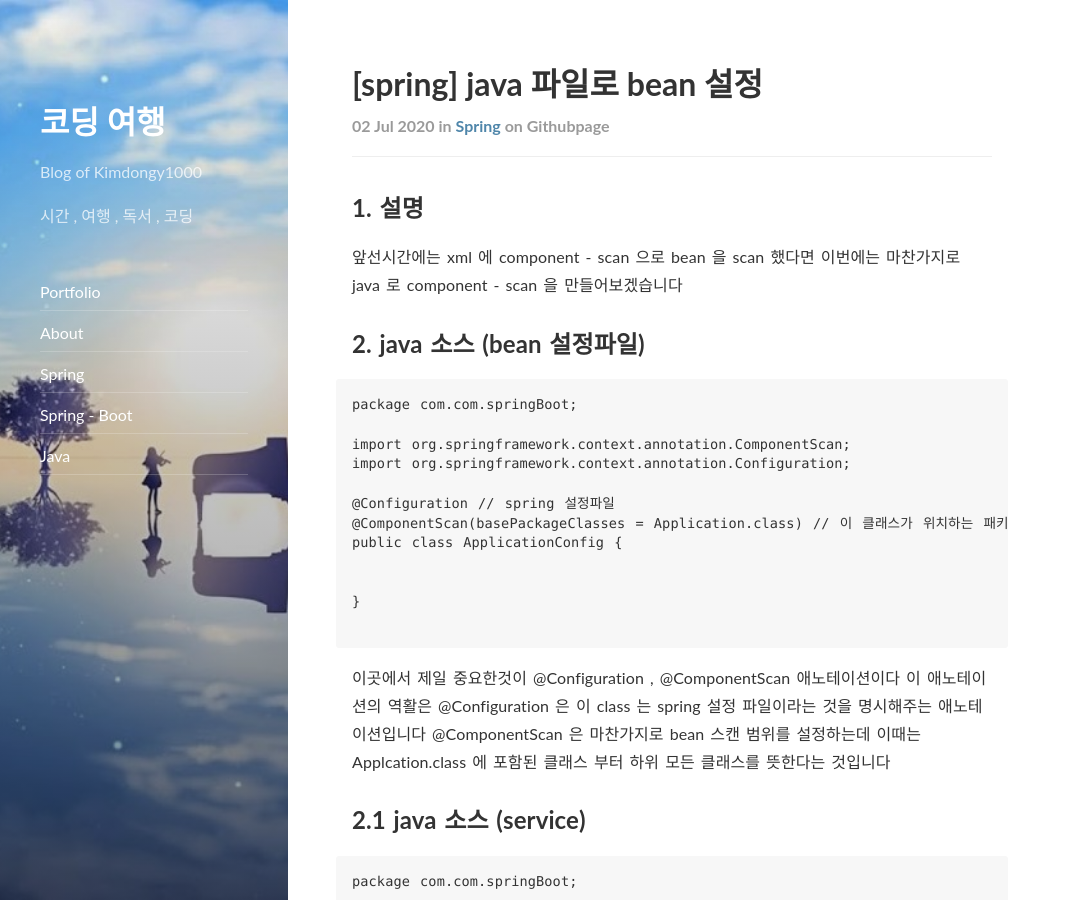
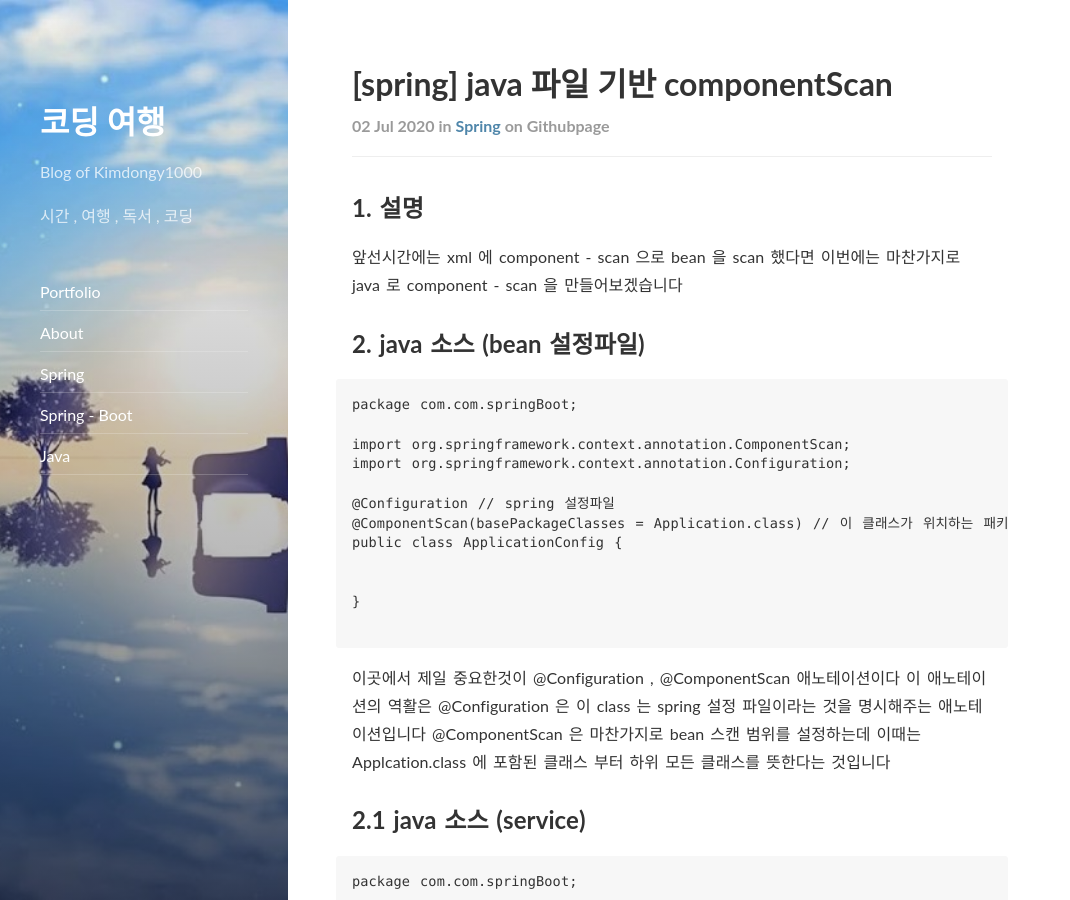
Before and after one commit to SH-Yeon93/SH-Yeon93.github.io, a Jekyll site: the page built from _posts/spring/2020-07-02-making-spring04.md, in a window 1280 px wide and 900 px high. Shown: the whole window, without its empty margins (0-1070 px from the left). Built offline with Jekyll 4.4.1, drawn with Linux system fonts in a browser that asks for light colours; nearby versions of some CDN libraries.

Commit message:
타이틀 수정

```diff
--- a/_posts/spring/2020-07-02-making-spring04.md
+++ b/_posts/spring/2020-07-02-making-spring04.md
@@ -1,7 +1,7 @@
 ---
 layout: post
-title:  "[spring] java 파일로 bean 설정"
-subtitle:   "spring bean"
+title:  "[spring] java 파일 기반 componentScan"
+subtitle:   "java componentScan"
 date: 2020-07-02 11:27 +0900
 categories: Spring
 tags: githubpage
```
